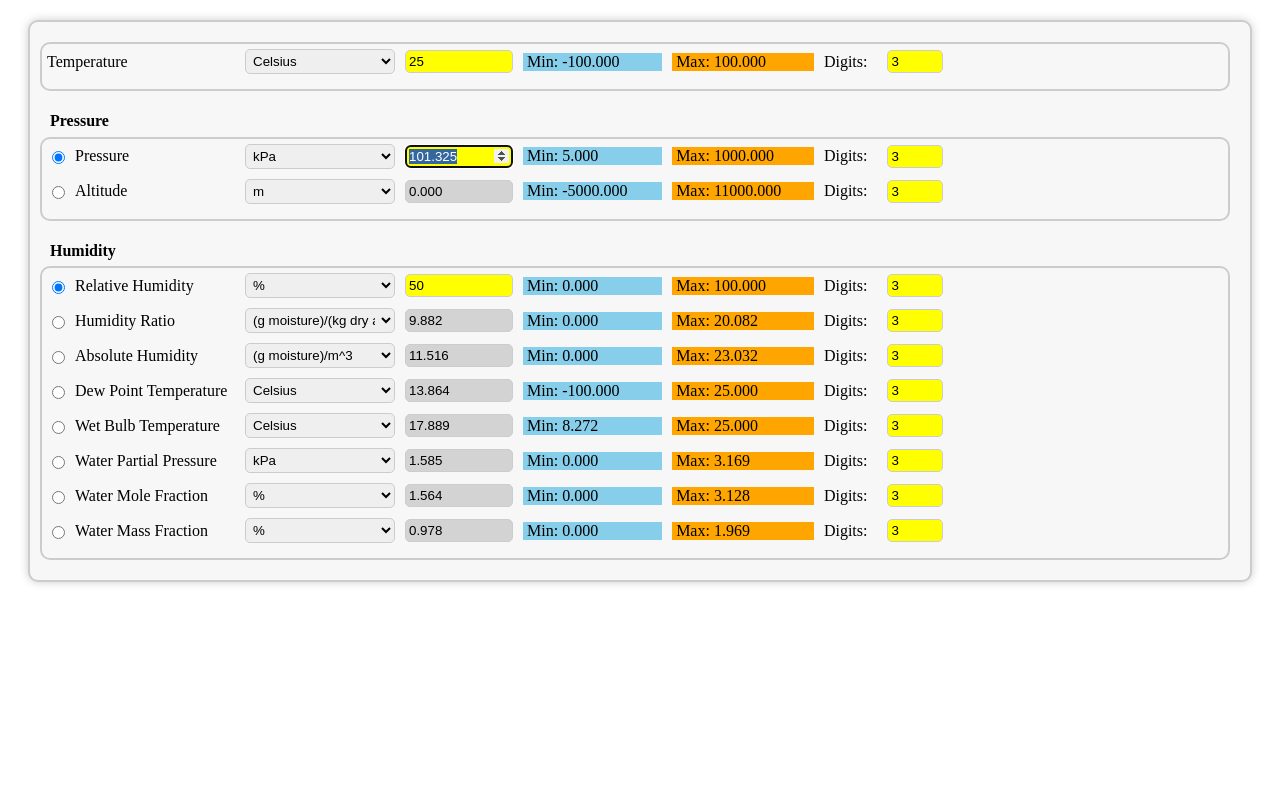
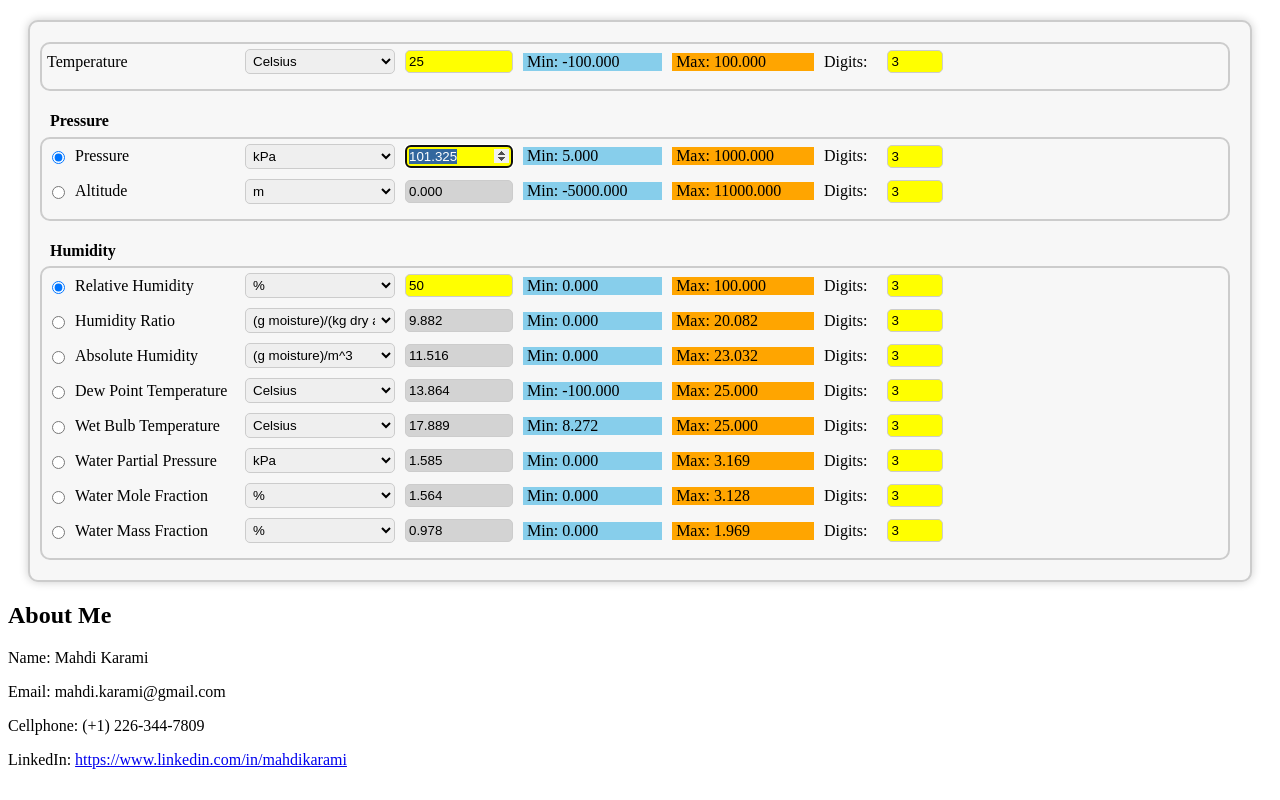
Before and after one commit to mkaramica/psychroSolution, a plain HTML site: page index.html in a window 1280 px wide. Drawn offline with Linux system fonts and the light colour scheme.

Commit message:
My info and contact added.

```diff
--- a/index.html
+++ b/index.html
@@ -24,6 +24,18 @@
         style="margin: -15px 0 0 -10px"
       ></div>
     </div>
+    <div className="info-section">
+      <h2>About Me</h2>
+      <p>Name: Mahdi Karami</p>
+      <p>Email: mahdi.karami@gmail.com</p>
+      <p>Cellphone: (+1) 226-344-7809</p>
+      <p>
+        LinkedIn:
+        <a href="https://www.linkedin.com/in/mahdikarami"
+          >https://www.linkedin.com/in/mahdikarami</a
+        >
+      </p>
+    </div>
     <script src="app.js"></script>
   </body>
 </html>
```
